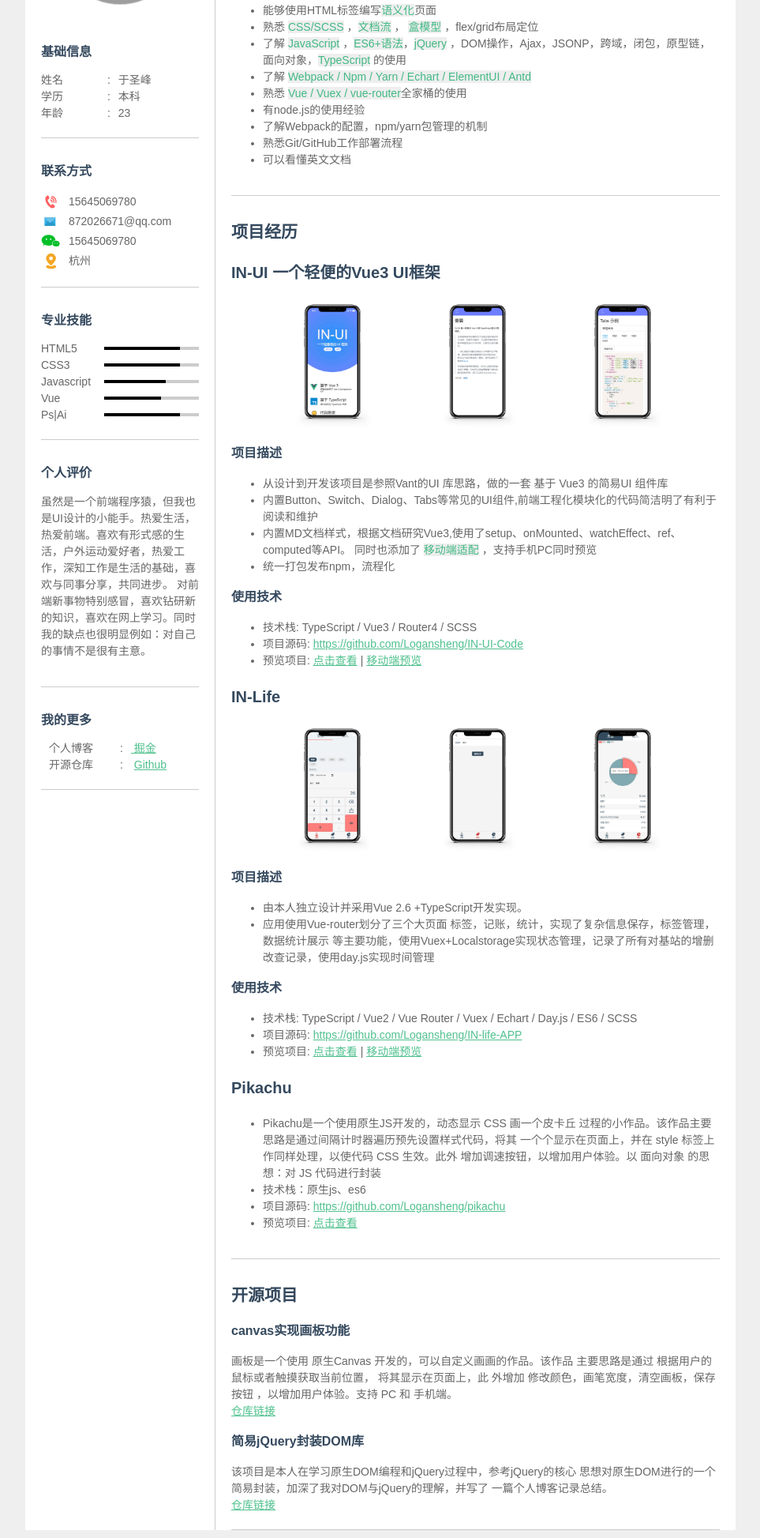
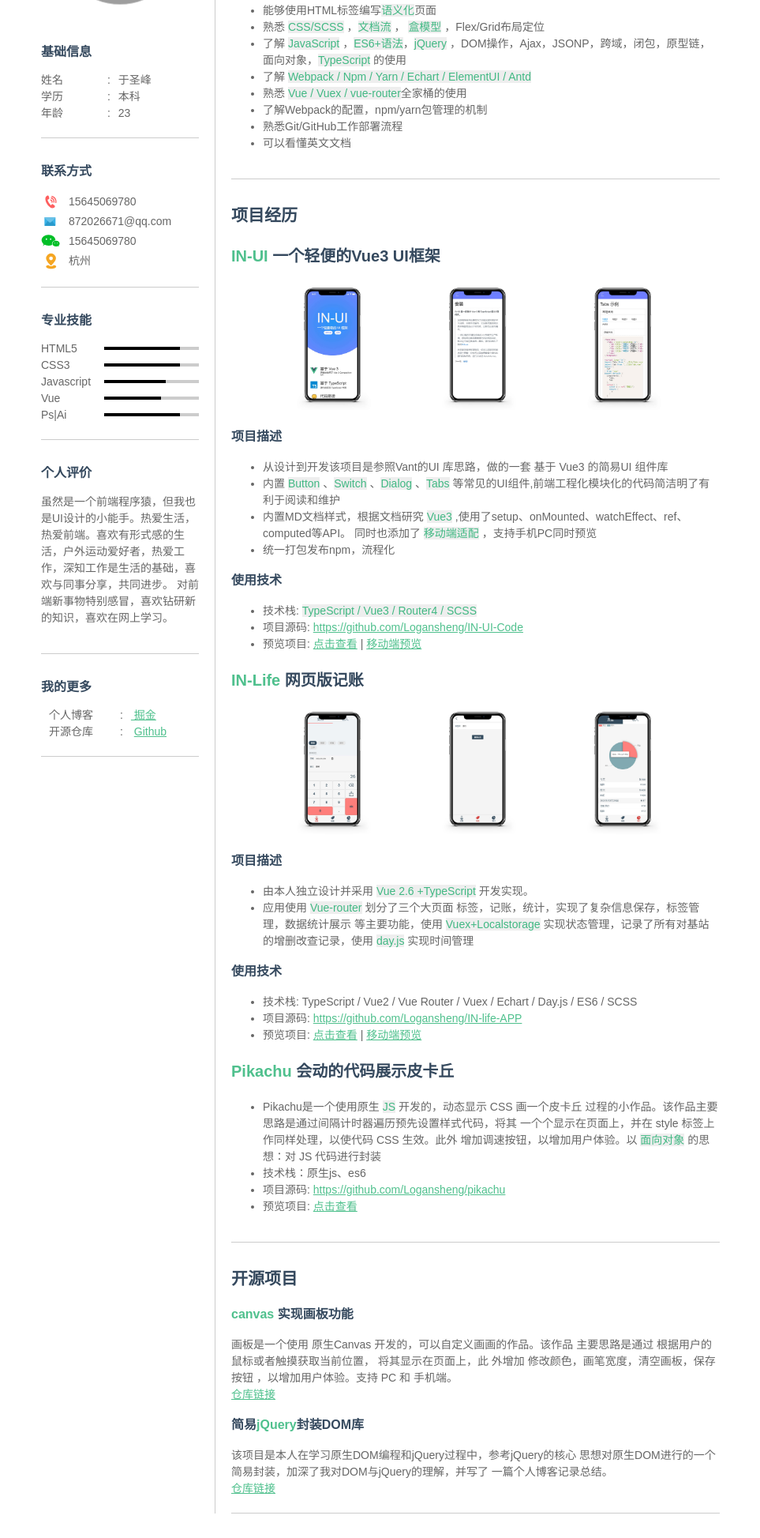
Before and after one commit to Logansheng/my-cv, a plain HTML site: page dist/index.html in a window 1280 px wide. Shown: the part 242-2189 px from the top of the page at 79% size, without its empty margins (158-1121 px from the left). After the commit the page ends 2168 px from the top, so only its background shows below. Drawn offline with Linux system fonts and the light colour scheme; grey boxes are pictures that could not be loaded.

Commit message:
继续修改样式

```diff
--- a/dist/index.html
+++ b/dist/index.html
@@ -8,7 +8,7 @@
       margin: 0;
       font: 14px/1.5 Arial;
       color: #666;
-      background: #efefef;
+      /*background: #efefef;*/
     }
 
     li img {
@@ -266,7 +266,7 @@
     <section>
       <h2>个人评价</h2>
       <p>虽然是一个前端程序猿，但我也是UI设计的小能手。热爱生活，热爱前端。喜欢有形式感的生活，户外运动爱好者，热爱工作，深知工作是生活的基础，喜欢与同事分享，共同进步。
-        对前端新事物特别感冒，喜欢钻研新的知识，喜欢在网上学习。同时我的缺点也很明显例如：对自己的事情不是很有主意。</p>
+        对前端新事物特别感冒，喜欢钻研新的知识，喜欢在网上学习。</p>
     </section>
 
     <section>
@@ -291,12 +291,11 @@
       <h2>专业技能</h2>
       <ul>
         <li>能够使用HTML标签编写<span>语义化</span>页面</li>
-        <li>熟悉 <span>CSS/SCSS</span> ，<span>文档流</span> ， <span>盒模型</span> ，flex/grid布局定位</li>
+        <li>熟悉 <span>CSS/SCSS</span> ，<span>文档流</span> ， <span>盒模型</span> ，Flex/Grid布局定位</li>
         <li>了解 <span>JavaScript</span> ，<span>ES6+语法</span>，<span>jQuery</span> ，DOM操作，Ajax，JSONP，跨域，闭包，原型链，面向对象，<span>TypeScript</span> 的使用
         </li>
         <li>了解 <span>Webpack / Npm / Yarn / Echart / ElementUI / Antd</span></li>
         <li>熟悉 <span>Vue / Vuex / vue-router</span>全家桶的使用</li>
-        <li>有node.js的使用经验</li>
         <li>了解Webpack的配置，npm/yarn包管理的机制</li>
         <li>熟悉Git/GitHub工作部署流程</li>
         <li>可以看懂英文文档</li>
@@ -305,7 +304,7 @@
     <section>
       <h2>项目经历</h2>
       <div class="item">
-        <h3 style="font-size: 20px">IN-UI 一个轻便的Vue3 UI框架</h3>
+        <h3 style="font-size: 20px"> <span style="color:#4fc08d ">IN-UI</span> 一个轻便的Vue3 UI框架</h3>
         <ul>
 
           <li style="list-style: none">
@@ -319,14 +318,14 @@
           <li>
             从设计到开发该项⽬是参照Vant的UI 库思路，做的⼀套 基于 Vue3 的简易UI 组件库
           </li>
-          <li>内置Button、Switch、Dialog、Tabs等常见的UI组件,前端工程化模块化的代码简洁明了有利于阅读和维护</li>
-          <li>内置MD文档样式，根据文档研究Vue3,使用了setup、onMounted、watchEffect、ref、computed等API。 同时也添加了 <span>移动端适配</span> ，支持手机PC同时预览
+          <li>内置 <span>Button</span> 、<span>Switch</span> 、<span>Dialog</span> 、<span>Tabs</span> 等常见的UI组件,前端工程化模块化的代码简洁明了有利于阅读和维护</li>
+          <li>内置MD文档样式，根据文档研究 <span>Vue3</span> ,使用了setup、onMounted、watchEffect、ref、computed等API。 同时也添加了 <span>移动端适配</span> ，支持手机PC同时预览
           </li>
           <li>统一打包发布npm，流程化</li>
         </ul>
         <h3>使用技术</h3>
         <ul>
-          <li>技术栈: TypeScript / Vue3 / Router4 / SCSS</li>
+          <li>技术栈: <span>TypeScript / Vue3 / Router4 / SCSS</span></li>
           <li>
             项目源码:
             <a href="https://github.com/Logansheng/IN-UI-Code">https://github.com/Logansheng/IN-UI-Code</a>
@@ -334,12 +333,12 @@
           <li>
             预览项目:
             <a href="https://yushengfeng.gitee.io/in-ui-website/index.html#/">点击查看</a> |
-            <a href="/img\ma2.png" target="_blank">移动端预览</a>
+            <a href="https://img.imgdb.cn/item/5ffbf54b3ffa7d37b3ee84c2.png" target="_blank">移动端预览</a>
           </li>
         </ul>
       </div>
       <div class="item">
-        <h3 style="font-size: 20px">IN-Life</h3>
+        <h3 style="font-size: 20px"><span style="color: #4fc08d">IN-Life</span> 网页版记账</h3>
         <ul>
           <li style="list-style: none">
             <img src="/Life-1.1e8f7086.png" alt="">
@@ -350,11 +349,11 @@
         <h3>项目描述</h3>
         <ul>
           <li>
-            由本⼈独⽴设计并采⽤Vue 2.6 +TypeScript开发实现。
+            由本⼈独⽴设计并采⽤ <span>Vue 2.6 +TypeScript</span> 开发实现。
           </li>
           <li>
-            应用使用Vue-router划分了三个大页面 标签，记账，统计，实现了复杂信息保存，标签管理，数据统计展示
-            等主要功能，使用Vuex+Localstorage实现状态管理，记录了所有对基站的增删改查记录，使用day.js实现时间管理
+            应用使用 <span>Vue-router</span> 划分了三个大页面 标签，记账，统计，实现了复杂信息保存，标签管理，数据统计展示
+            等主要功能，使用 <span>Vuex+Localstorage</span> 实现状态管理，记录了所有对基站的增删改查记录，使用 <span>day.js</span> 实现时间管理
           </li>
         </ul>
         <h3>使用技术</h3>
@@ -369,18 +368,18 @@
           <li>
             预览项目:
             <a href="http://yushengfeng.gitee.io/in-life-view/#/money">点击查看</a> |
-            <a href="/img\ma.png" target="_blank">移动端预览</a>
+            <a href="https://img.imgdb.cn/item/5ffbf5013ffa7d37b3ee50e9.png" target="_blank">移动端预览</a>
           </li>
         </ul>
       </div>
       <div class="item">
-        <h3 style="font-size: 20px">Pikachu</h3>
+        <h3 style="font-size: 20px"><span style="color: #4fc08d">Pikachu</span> 会动的代码展示皮卡丘</h3>
         <ul>
           <li>
-            Pikachu是⼀个使⽤原⽣JS开发的，动态显示 CSS 画⼀个皮卡丘
+            Pikachu是⼀个使⽤原⽣ <span>JS</span> 开发的，动态显示 CSS 画⼀个皮卡丘
             过程的⼩作品。该作品主要思路是通过间隔计时器遍历预先设置样式代码，将其
             ⼀个个显示在⻚⾯上，并在 style 标签上作同样处理，以使代码 CSS
-            ⽣效。此外 增加调速按钮，以增加⽤户体验。以 ⾯向对象 的思想：对
+            ⽣效。此外 增加调速按钮，以增加⽤户体验。以 <span>⾯向对象</span> 的思想：对
             JS 代码进⾏封装
           </li>
           <li>技术栈：原生js、es6</li>
@@ -398,14 +397,14 @@
     <section>
       <h2>开源项目</h2>
       <div class="item">
-        <h3>canvas实现画板功能</h3>
+        <h3> <span style="color: #4fc08d">canvas</span> 实现画板功能</h3>
         <div>
           画板是⼀个使⽤ 原⽣Canvas 开发的，可以⾃定义画画的作品。该作品 主要思路是通过 根据⽤户的⿏标或者触摸获取当前位置， 将其显示在⻚⾯上，此
           外增加 修改颜⾊，画笔宽度，清空画板，保存按钮 ，以增加⽤户体验。⽀持 PC 和 ⼿机端。
         </div>
         <div><a href="https://github.com/Logansheng/canvas/tree/main">仓库链接</a></div>
       </div>
-      <h3>简易jQuery封装DOM库</h3>
+      <h3>简易<span style="color: #4fc08d">jQuery</span>封装DOM库</h3>
       <div>该项⽬是本⼈在学习原⽣DOM编程和jQuery过程中，参考jQuery的核⼼ 思想对原⽣DOM进⾏的⼀个简易封装，加深了我对DOM与jQuery的理解，并写了 ⼀篇个⼈博客记录总结。</div>
       <div><a href="https://github.com/Logansheng/DOM">仓库链接</a></div>
     </section>
--- a/dist/index.js
+++ b/dist/index.js
@@ -212,7 +212,7 @@ var parent = module.bundle.parent;
 if ((!parent || !parent.isParcelRequire) && typeof WebSocket !== 'undefined') {
   var hostname = "" || location.hostname;
   var protocol = location.protocol === 'https:' ? 'wss' : 'ws';
-  var ws = new WebSocket(protocol + '://' + hostname + ':' + "50100" + '/');
+  var ws = new WebSocket(protocol + '://' + hostname + ':' + "50289" + '/');
 
   ws.onmessage = function (event) {
     checkedAssets = {};
--- a/dist/serve.e023f22b.js
+++ b/dist/serve.e023f22b.js
@@ -147,7 +147,7 @@ var parent = module.bundle.parent;
 if ((!parent || !parent.isParcelRequire) && typeof WebSocket !== 'undefined') {
   var hostname = "" || location.hostname;
   var protocol = location.protocol === 'https:' ? 'wss' : 'ws';
-  var ws = new WebSocket(protocol + '://' + hostname + ':' + "50100" + '/');
+  var ws = new WebSocket(protocol + '://' + hostname + ':' + "50289" + '/');
 
   ws.onmessage = function (event) {
     checkedAssets = {};
```
Also changed, not shown: index.html (+19 -19 lines), img/ma.png (deleted), img/ma2.png (deleted).
